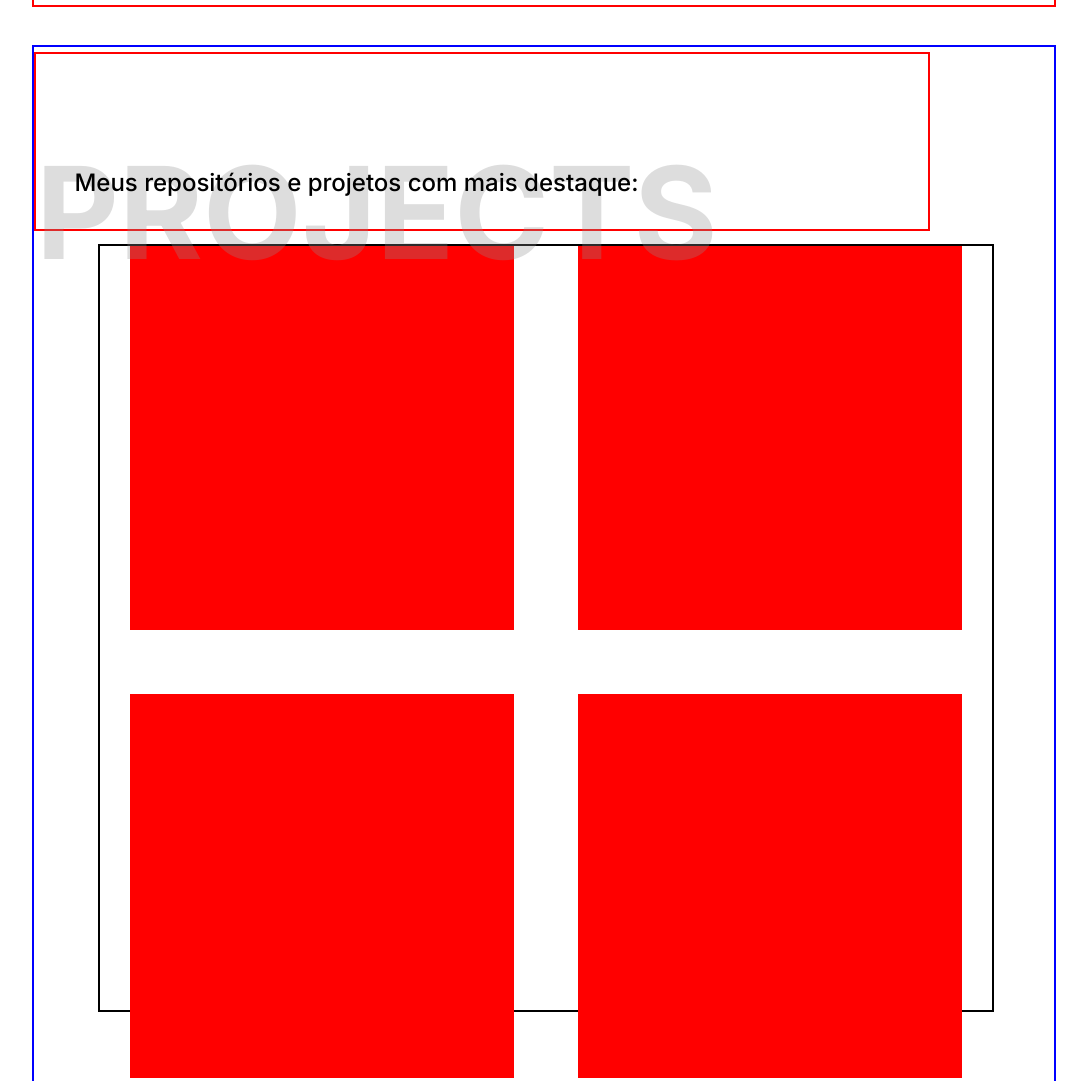
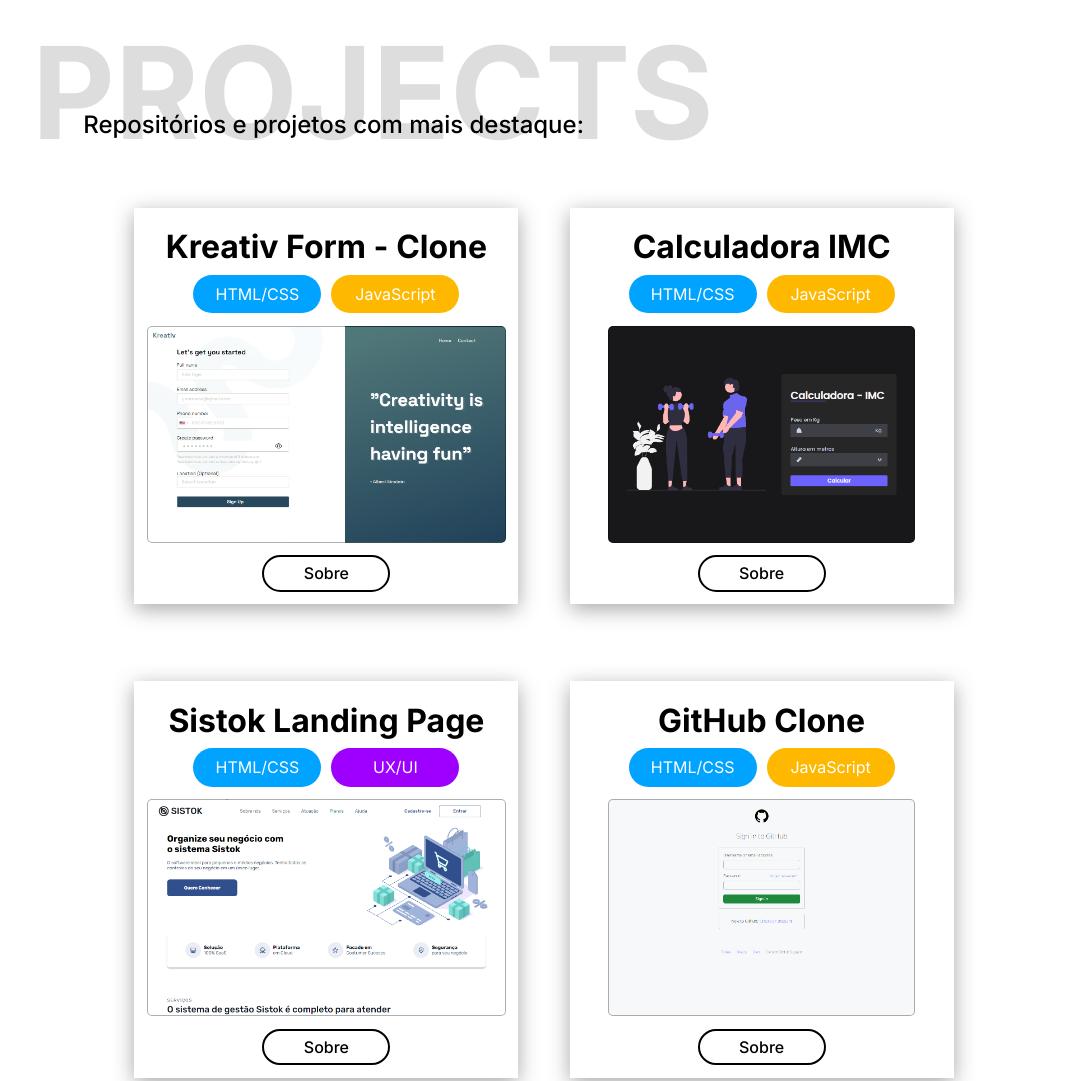
Before and after one commit to FpJord/portfolio, a plain HTML site: page index.html in a window 1280 px wide. Shown: the part 1024-2105 px from the top of the page, without its empty margins (96-1183 px from the left). Drawn offline with nearby package versions, Linux system fonts and the light colour scheme.

Commit message:
commit da manha

```diff
--- a/aa.txt
+++ b/aa.txt
@@ -1 +1,3 @@
 https://www.figma.com/file/sugMJIga39e7Hv5MpKk25F/portfolioDesign001-(Community)?node-id=25%3A934&mode=dev
+
+https://jornadadodev.com.br/cursos/front-end
--- a/assets/css/style.css
+++ b/assets/css/style.css
@@ -11,6 +11,9 @@
 :root {
   --white: #fff;
   --black: #000;
+  --shadow-black: rgba(0, 0, 0, 0.35);
+  --shadow-white: rgba(255, 255, 255, 0.35);
+
 
   --main-blue: #0511f2;
   --dark-blue: #0d15a6;
@@ -21,6 +24,8 @@
 [data-theme="dark"] {
   --white: #000;
   --black: #fff;
+  --shadow-black: rgba(255, 255, 255, 0.84);
+  --shadow-white: rgba(0, 0, 0, 0.35);
 }
 
 #main {
@@ -102,7 +107,7 @@
 
 #hello {
   width: 80vw;
-  height: 50vh;
+  height: 60vh;
 
   padding-top: 4vh;
 
@@ -111,13 +116,10 @@
 
   margin-top: 3vw;
 
-  border: 2px solid red;
 }
 
 .hello-row {
   display: flex;
-
-  overflow: auto;
 }
 
 .apresentation > h2 {
@@ -162,7 +164,7 @@
   position: relative;
 
   top: -1vw;
-  left: 20vw;
+  left: 10vw;
 
   font-weight: 500;
 
@@ -269,7 +271,7 @@
   width: 30vw;
   height: 10vw;
 
-  margin-top: -5vw;
+  margin-top: -11vw;
   margin-left: 25vw;
 
   display: flex;
@@ -300,11 +302,11 @@
 }
 
 #skills {
-  margin-top: 1vw;
-  border: 2px solid red;
+  margin-top: 5vw;
+
 
   width: 80vw;
-  height: 500px;
+  height: 25vw;
 }
 
 .skills-title {
@@ -347,8 +349,8 @@
 }
 
 .stacks > button {
-  width: 7vw;
-  height: 7vw;
+  width: 8vw;
+  height: 8vw;
 
   margin-top: 10vw;
 
@@ -365,7 +367,7 @@
 
 .stacks > button > span {
   position: relative;
-  top: -15px;
+  top: -5px;
   color: #fff;
   font-weight: 700;
 }
@@ -398,9 +400,9 @@
   width: 80vw;
   height: 100vw;
 
-  border: 2px solid blue;
 
-  margin-top: 3vw;
+
+  margin-top: 8vw;
 
   display: flex;
   flex-direction: column;
@@ -408,9 +410,12 @@
 }
 
 .project-title {
-  border: 2px solid red;
+
   width: 70vw;
   height: 14vw;
+
+  display: flex;
+  align-items: center;
 }
 
 .project-title > h1 {
@@ -427,22 +432,22 @@
 .project-title > h2 {
   z-index: 2;
 
-  position: absolute;
+  position: relative;
 
-  margin-top: 9vw;
-  margin-left: 3vw;
+  margin-top: 5vw;
+  margin-left: 4vw;
 
   font-weight: 500;
 }
 
 
 .project-grid {
-  border: 2px solid black;
+
 
   margin-top: 1vw;
 
   width: 70vw;
-  height: 60vw;
+  height: 70vw;
 
   margin-left: 5vw;
 
@@ -450,16 +455,132 @@
   grid-template-columns: 30vw 30vw;
   align-items: center;
   justify-content: center;
-  gap: 5vw;
+  gap: 4vw;
 }
 
 .project-card {
   width: 30vw;
-  height: 30vw;
+  height: 31vw;
+  padding-bottom: 1vw;
 
-  background-color: red;
+  background: none;
+  box-shadow: var(--shadow-black) 0px 5px 20px;
+
+  display: flex;
+  flex-direction: column;
+  align-items: center;
 }
 
 .project-title {
   margin-top: -24vw;
 }
+
+.project-card > h1 {
+  color: var(--black);
+  font-weight: 700;
+}
+
+.project-card > .project-buttons {
+  display: flex;
+  gap: 10px;
+}
+
+.project-image {
+  background-size: cover;
+  background-position: center;
+
+  width: 24vw;
+  height: 18vw;
+
+  margin-bottom: 1vw;
+  margin-top: 1vw;
+
+  border: 1px solid #00000050;
+  border-radius: 5px;
+  transition: background 0.5s;
+}
+
+#github-project {
+  background-image: url(github-static.png);
+}
+
+#github-project:hover {
+  background-image: url(github-mov.gif);
+}
+
+#sistok-project {
+  background: url(sistok-static.png);
+  background-size: cover;
+  background-position: center;
+
+  width: 28vw;
+}
+
+#sistok-project:hover {
+  background: url(Sistok-mov.gif);
+  background-size: cover;
+  background-position: center;
+}
+
+#calc-project {
+  background: url(calculadora-static.png);
+  background-size: cover;
+  background-position: center;
+}
+
+#calc-project:hover {
+  background: url(calculadora-mov.gif);
+  background-size: cover;
+  background-position: center;
+}
+
+#kreativ-project {
+  background: url(kreativ-static.png);
+  background-size: cover;
+  background-position: center;
+
+  width: 28vw;
+}
+
+#kreativ-project:hover {
+  background: url(kreativ-mov.gif);
+  background-size: cover;
+  background-position: center;
+}
+
+.project-buttons > button {
+  width: 10vw;
+  height: 3vw;
+
+  border: none;
+  border-radius: 35px;
+
+  margin-top: -1vw;
+}
+
+.html-css {
+  background: #00A3FF;
+  color: #fff;
+}
+
+.js {
+  background: #FFB800;
+  color: #fff;
+}
+
+.ux-ui {
+  background: #9E00FF;
+  color: #fff;
+}
+
+.project-card > .project-about {
+  background: none;
+  width: 10vw;
+  height: 3vw;
+  border-radius: 32px;
+  border: 2px solid var(--black);
+  color: var(--black);
+  font-weight: 500;
+
+  cursor: pointer;
+}
--- /dev/null
+++ b/assets/js/dom.js
@@ -0,0 +1,58 @@
+let listaProjetos = [
+    {
+        "nome": 'Kreativ Form - Clone',
+        "stack 1": '<button class="html-css"> HTML/CSS </button>',
+        "stack 2": '<button class="js"> JavaScript </button>',
+        "img": '<div class="project-image" id="kreativ-project"></div>',
+        "descrição": 'Projeto feito em 09/23 durante o curso Desenvolvedor Front-End no Senai Duque de Caxias. Feito com base no formulário de login do GitHub e adicionado um botão no canto superior direito para alterar o tema de Light para Dark.',
+        "deploy": '<button class="deploy"> Deploy </button>',
+    },
+
+    {
+        "nome": 'Calculadora IMC',
+        "stack 1": '<button class="html-css"> HTML/CSS </button>',
+        "stack 2": '<button class="js"> JavaScript </button>',
+        "img": '<div class="project-image" id="calc-project"></div>',
+        "descrição": 'Projeto feito em 09/23 durante o curso Desenvolvedor Front-End no Senai Duque de Caxias. Feito com base no formulário de login do GitHub e adicionado um botão no canto superior direito para alterar o tema de Light para Dark.',
+        "deploy": '<button class="deploy"> Deploy </button>',
+    },
+
+    {
+        "nome": 'Sistok Landing Page',
+        "stack 1": '<button class="html-css"> HTML/CSS </button>',
+        "stack 2": '<button class="ux-ui"> UX/UI </button>',
+        "img": '<div class="project-image" id="sistok-project"></div>',
+        "descrição": 'Projeto feito em 09/23 durante o curso Desenvolvedor Front-End no Senai Duque de Caxias. Feito com base no formulário de login do GitHub e adicionado um botão no canto superior direito para alterar o tema de Light para Dark.',
+        "deploy": '<button class="deploy"> Deploy </button>',
+    },
+
+    {
+        "nome": 'GitHub Clone',
+        "stack 1": '<button class="html-css"> HTML/CSS </button>',
+        "stack 2": '<button class="js"> JavaScript </button>',
+        "img": '<div class="project-image" id="github-project"></div>',
+        "descrição": 'Projeto feito em 09/23 durante o curso Desenvolvedor Front-End no Senai Duque de Caxias. Feito com base no formulário de login do GitHub e adicionado um botão no canto superior direito para alterar o tema de Light para Dark.',
+        "deploy": '<button class="deploy"> Deploy </button>',
+    },
+]
+
+listaProjetos.map((projeto) => {
+    let cardGrid = document.querySelector(".project-grid");
+    let cardImage = document.querySelector(".project-image");
+
+
+    cardGrid.innerHTML += `
+    <div class="project-card">
+    <h1>${projeto.nome}</h1>
+
+    <div class="project-buttons">
+        ${projeto["stack 1"]}
+        ${projeto["stack 2"]}
+    </div>
+
+    ${projeto.img}
+
+    <button class="project-about">Sobre</button>
+</div>
+    `
+})
--- a/index.html
+++ b/index.html
@@ -83,25 +83,12 @@
        <div id="projects" class="section">
            <div class="project-title">
                <h1>PROJECTS</h1>
-               <h2>Meus repositórios e projetos com mais destaque:</h2>
+               <h2>Repositórios e projetos com mais destaque:</h2>
             </div>
 
             <div class="project-grid">
-                <div class="project-card">
 
-                </div>
 
-                <div class="project-card">
-
-                </div>
-
-                <div class="project-card">
-
-                </div>
-
-                <div class="project-card">
-
-                </div>
             </div>
        </div>
 
@@ -110,5 +97,6 @@
 
 
 <script src="assets/js/script.js"></script>
+<script src="assets/js/dom.js"></script>
 </body>
 </html>
```
Also changed, not shown: assets/css/calculadora-static.png (added), assets/css/github-static.png (added), assets/css/kreativ-static.png (added), assets/css/sistok-static.png (added), 4 other files.
